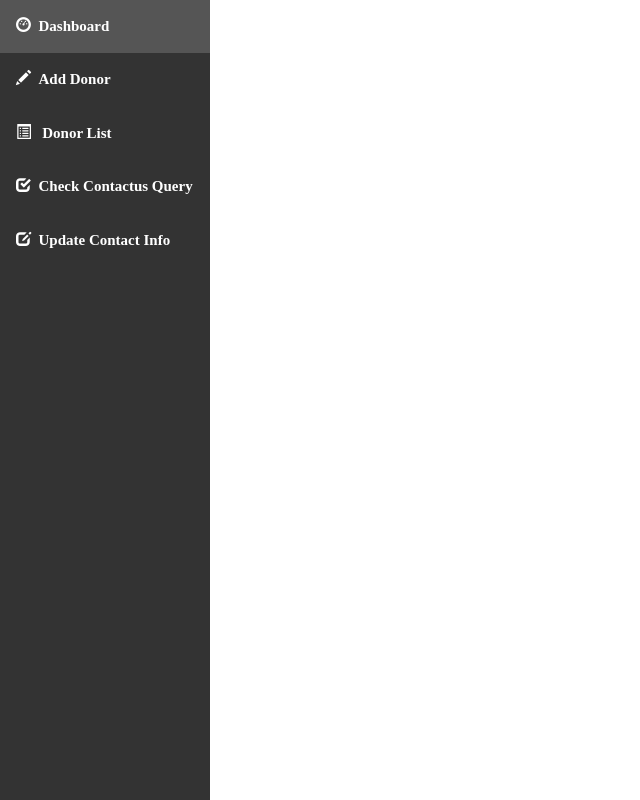
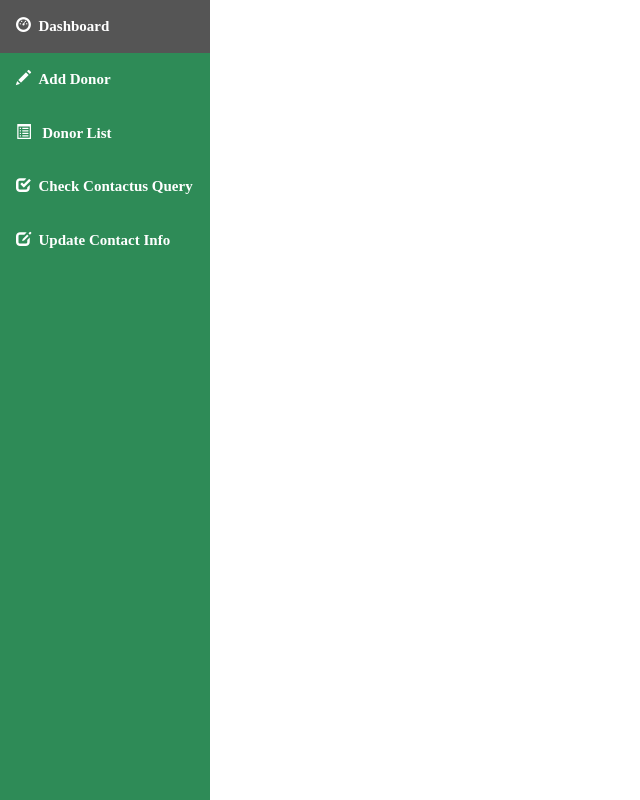
Before and after one commit to akshay310/VitalFlow, a PHP site: page /VitalFlow/sidebar.php in a window 1280 px wide. Shown: the whole page, without its empty margins (0-640 px from the left). Run offline with PHP 8.4, Linux system fonts and the light colour scheme; data that the repository does not hold is empty; some web fonts are replaced.

Commit message:
Update sidebar.php

```diff
--- a/sidebar.php
+++ b/sidebar.php
@@ -19,7 +19,7 @@ font-family: 'Averia Gruesa Libre';font-size: 15px;
   margin: 0;
   padding: 0;
   width: 210px;
-  background-color: #333333;
+  background-color: #2E8B57;
   position: fixed;
   height: 100%;
   overflow: auto;
```
